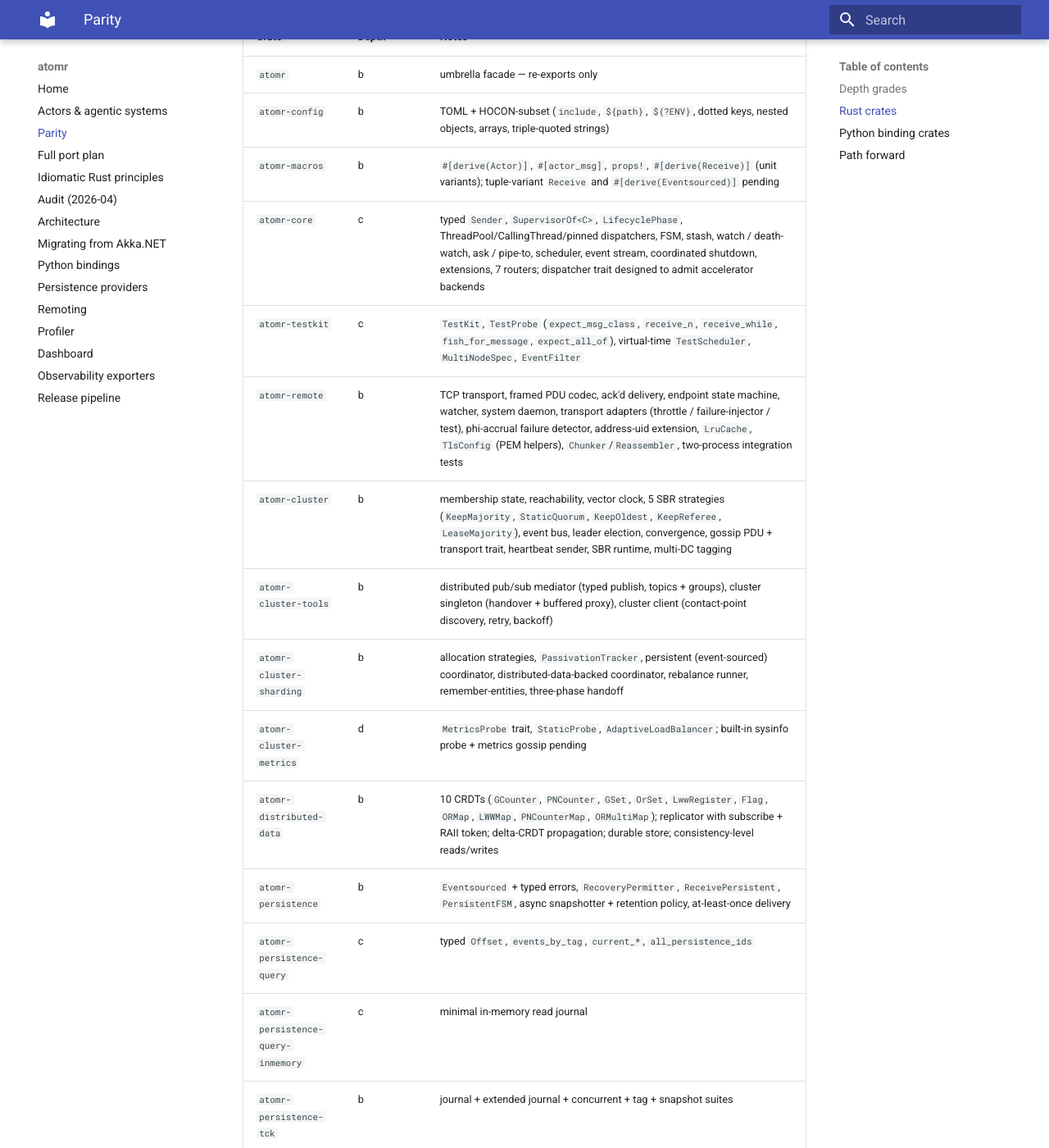
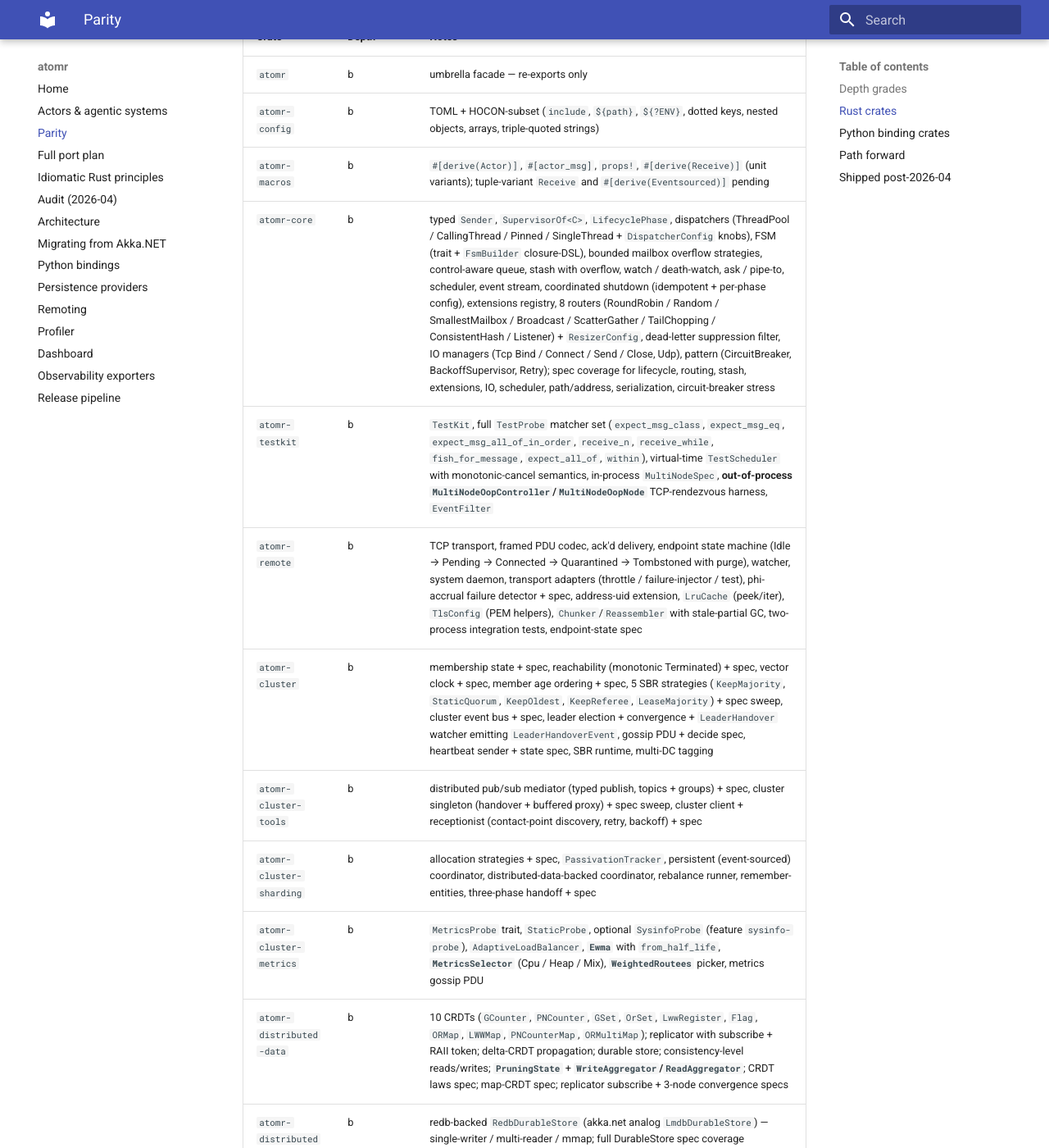
Before and after one commit to rustakka/rakka, an MkDocs documentation site: the page built from docs/parity.md, in a window 1280 px wide and 1400 px high, scrolled down 669 px. Shown: the whole window at 82% size. Built offline with MkDocs 1.6.1 and Material for MkDocs 9.7.7, drawn with Linux system fonts in a browser that asks for light colours; some of the changed text lies outside the part shown.

Commit message:
docs(parity): grade refresh — c/d crates promoted to b/a after spec wave
Reflect the post-2026-05 spec-parity wave (Phases A → FFF) in the
grade table:

- atomr-core: c → b (FsmBuilder, DispatcherConfig, mailbox overflow,
  ControlAware, Listener router, ResizerConfig, dead-letter filter,
  coordinated-shutdown config, IO Connect, full spec coverage).
- atomr-testkit: c → b (expect_msg_eq, ordered all_of, within,
  MultiNodeOop harness, scheduler cancel fix).
- atomr-cluster-metrics: d → b (Ewma, MetricsSelector,
  WeightedRoutees, sysinfo-probe feature, gossip PDU).
- atomr-persistence-tck: b → a (replay edge cases + extended snapshot
  suite; every backend invokes the full TCK in CI).
- atomr-persistence-query: c → b (events_by_tag backend-indexed +
  fallback; envelope spec).
- atomr-persistence-query-inmemory: c → b.
- New row: atomr-distributed-data-lmdb (RedbDurableStore).

The "Notes" column on every promoted crate now lists concrete
shipped capabilities rather than the prior abbreviated form. New
"Shipped post-2026-04" section enumerates the deltas.

Total grade distribution after refresh: zero `c`/`d`/`f` crates.

```diff
--- a/docs/parity.md
+++ b/docs/parity.md
@@ -28,30 +28,31 @@
 | `atomr` | b | umbrella facade — re-exports only |
 | `atomr-config` | b | TOML + HOCON-subset (`include`, `${path}`, `${?ENV}`, dotted keys, nested objects, arrays, triple-quoted strings) |
 | `atomr-macros` | b | `#[derive(Actor)]`, `#[actor_msg]`, `props!`, `#[derive(Receive)]` (unit variants); tuple-variant `Receive` and `#[derive(Eventsourced)]` pending |
-| `atomr-core` | c | typed `Sender`, `SupervisorOf<C>`, `LifecyclePhase`, ThreadPool/CallingThread/pinned dispatchers, FSM, stash, watch / death-watch, ask / pipe-to, scheduler, event stream, coordinated shutdown, extensions, 7 routers; dispatcher trait designed to admit accelerator backends |
-| `atomr-testkit` | c | `TestKit`, `TestProbe` (`expect_msg_class`, `receive_n`, `receive_while`, `fish_for_message`, `expect_all_of`), virtual-time `TestScheduler`, `MultiNodeSpec`, `EventFilter` |
-| `atomr-remote` | b | TCP transport, framed PDU codec, ack'd delivery, endpoint state machine, watcher, system daemon, transport adapters (throttle / failure-injector / test), phi-accrual failure detector, address-uid extension, `LruCache`, `TlsConfig` (PEM helpers), `Chunker`/`Reassembler`, two-process integration tests |
-| `atomr-cluster` | b | membership state, reachability, vector clock, 5 SBR strategies (`KeepMajority`, `StaticQuorum`, `KeepOldest`, `KeepReferee`, `LeaseMajority`), event bus, leader election, convergence, gossip PDU + transport trait, heartbeat sender, SBR runtime, multi-DC tagging |
-| `atomr-cluster-tools` | b | distributed pub/sub mediator (typed publish, topics + groups), cluster singleton (handover + buffered proxy), cluster client (contact-point discovery, retry, backoff) |
-| `atomr-cluster-sharding` | b | allocation strategies, `PassivationTracker`, persistent (event-sourced) coordinator, distributed-data-backed coordinator, rebalance runner, remember-entities, three-phase handoff |
-| `atomr-cluster-metrics` | d | `MetricsProbe` trait, `StaticProbe`, `AdaptiveLoadBalancer`; built-in sysinfo probe + metrics gossip pending |
-| `atomr-distributed-data` | b | 10 CRDTs (`GCounter`, `PNCounter`, `GSet`, `OrSet`, `LwwRegister`, `Flag`, `ORMap`, `LWWMap`, `PNCounterMap`, `ORMultiMap`); replicator with subscribe + RAII token; delta-CRDT propagation; durable store; consistency-level reads/writes |
-| `atomr-persistence` | b | `Eventsourced` + typed errors, `RecoveryPermitter`, `ReceivePersistent`, `PersistentFSM`, async snapshotter + retention policy, at-least-once delivery |
-| `atomr-persistence-query` | c | typed `Offset`, `events_by_tag`, `current_*`, `all_persistence_ids` |
-| `atomr-persistence-query-inmemory` | c | minimal in-memory read journal |
-| `atomr-persistence-tck` | b | journal + extended journal + concurrent + tag + snapshot suites |
+| `atomr-core` | b | typed `Sender`, `SupervisorOf<C>`, `LifecyclePhase`, dispatchers (ThreadPool / CallingThread / Pinned / SingleThread + `DispatcherConfig` knobs), FSM (trait + `FsmBuilder` closure-DSL), bounded mailbox overflow strategies, control-aware queue, stash with overflow, watch / death-watch, ask / pipe-to, scheduler, event stream, coordinated shutdown (idempotent + per-phase config), extensions registry, 8 routers (RoundRobin / Random / SmallestMailbox / Broadcast / ScatterGather / TailChopping / ConsistentHash / Listener) + `ResizerConfig`, dead-letter suppression filter, IO managers (Tcp Bind / Connect / Send / Close, Udp), pattern (CircuitBreaker, BackoffSupervisor, Retry); spec coverage for lifecycle, routing, stash, extensions, IO, scheduler, path/address, serialization, circuit-breaker stress |
+| `atomr-testkit` | b | `TestKit`, full `TestProbe` matcher set (`expect_msg_class`, `expect_msg_eq`, `expect_msg_all_of_in_order`, `receive_n`, `receive_while`, `fish_for_message`, `expect_all_of`, `within`), virtual-time `TestScheduler` with monotonic-cancel semantics, in-process `MultiNodeSpec`, **out-of-process `MultiNodeOopController`/`MultiNodeOopNode`** TCP-rendezvous harness, `EventFilter` |
+| `atomr-remote` | b | TCP transport, framed PDU codec, ack'd delivery, endpoint state machine (Idle → Pending → Connected → Quarantined → Tombstoned with purge), watcher, system daemon, transport adapters (throttle / failure-injector / test), phi-accrual failure detector + spec, address-uid extension, `LruCache` (peek/iter), `TlsConfig` (PEM helpers), `Chunker`/`Reassembler` with stale-partial GC, two-process integration tests, endpoint-state spec |
+| `atomr-cluster` | b | membership state + spec, reachability (monotonic Terminated) + spec, vector clock + spec, member age ordering + spec, 5 SBR strategies (`KeepMajority`, `StaticQuorum`, `KeepOldest`, `KeepReferee`, `LeaseMajority`) + spec sweep, cluster event bus + spec, leader election + convergence + `LeaderHandover` watcher emitting `LeaderHandoverEvent`, gossip PDU + decide spec, heartbeat sender + state spec, SBR runtime, multi-DC tagging |
+| `atomr-cluster-tools` | b | distributed pub/sub mediator (typed publish, topics + groups) + spec, cluster singleton (handover + buffered proxy) + spec sweep, cluster client + receptionist (contact-point discovery, retry, backoff) + spec |
+| `atomr-cluster-sharding` | b | allocation strategies + spec, `PassivationTracker`, persistent (event-sourced) coordinator, distributed-data-backed coordinator, rebalance runner, remember-entities, three-phase handoff + spec |
+| `atomr-cluster-metrics` | b | `MetricsProbe` trait, `StaticProbe`, optional `SysinfoProbe` (feature `sysinfo-probe`), `AdaptiveLoadBalancer`, **`Ewma`** with `from_half_life`, **`MetricsSelector`** (Cpu / Heap / Mix), **`WeightedRoutees`** picker, metrics gossip PDU |
+| `atomr-distributed-data` | b | 10 CRDTs (`GCounter`, `PNCounter`, `GSet`, `OrSet`, `LwwRegister`, `Flag`, `ORMap`, `LWWMap`, `PNCounterMap`, `ORMultiMap`); replicator with subscribe + RAII token; delta-CRDT propagation; durable store; consistency-level reads/writes; **`PruningState`** + **`WriteAggregator`/`ReadAggregator`**; CRDT laws spec; map-CRDT spec; replicator subscribe + 3-node convergence specs |
+| `atomr-distributed-data-lmdb` | b | redb-backed `RedbDurableStore` (akka.net analog `LmdbDurableStore`) — single-writer / multi-reader / mmap; full DurableStore spec coverage |
+| `atomr-persistence` | b | `Eventsourced` + typed errors + integration spec, `RecoveryPermitter`, `ReceivePersistent`, `PersistentFSM` + spec, async snapshotter + retention policy, at-least-once delivery + spec; `Journal::events_by_tag` and `all_persistence_ids` |
+| `atomr-persistence-query` | b | typed `Offset` + envelope spec, `events_by_tag`, `current_*`, `all_persistence_ids` driven by backend's indexed query when available, fallback per-pid scan otherwise |
+| `atomr-persistence-query-inmemory` | b | minimal in-memory read journal |
+| `atomr-persistence-tck` | a | journal + extended journal + concurrent + tag + **`journal_replay_edge_cases`** + snapshot + **`snapshot_extended_suite`** suites; every storage adapter invokes the full TCK |
 | `atomr-persistence-sql` | b | sqlx-based; SQLite default; Postgres / MySQL / MSSQL features; journal + snapshot + read-journal w/ tag queries |
 | `atomr-persistence-redis` | b | sorted-set journal, hash snapshot store, transactional batches |
 | `atomr-persistence-mongodb` | b | indexed collections, atomic multi-document inserts, BSON payloads |
 | `atomr-persistence-cassandra` | b | partitioned journal tables, prepared-statement replay |
 | `atomr-persistence-aws` | b | DynamoDB single-table design, conditional writes |
 | `atomr-persistence-azure` | b | Azure Table Storage with SharedKeyLite client |
-| `atomr-streams` | b | linear DSL, 7 junctions, framing, IO, kill switch, source queue, recovery, time-windowed, routing, substreams, hubs, async-boundary, supervision deciders, lifecycle, stream refs |
-| `atomr-coordination` | b | lease trait + in-memory lease |
-| `atomr-discovery` | b | service-discovery trait + static discovery |
+| `atomr-streams` | b | linear DSL (incl. `intersperse`, `keep_alive`, `initial_delay`, `recover_with_retries`, `select_error`, `conflate`, `expand`), 9 junctions (now incl. `merge_sorted`, `merge_prioritized`), framing, IO, kill switch, source queue, recovery, time-windowed, routing, substreams (`group_by`, `split_when`, `split_after`, `prefix_and_tail`), hubs (BroadcastHub / MergeHub), async-boundary, supervision deciders, lifecycle, stream refs; spec sweep across flow / graph / hub / queue+restart / substream / rate |
+| `atomr-coordination` | b | lease trait + in-memory lease + spec sweep |
+| `atomr-discovery` | b | service-discovery trait + static discovery + `AggregateDiscovery` provider chain |
 | `atomr-di` | b | TypeId-keyed service container |
 | `atomr-hosting` | b | builder API + DI / config wiring |
-| `atomr-telemetry` | b | probes for actors / dead-letters / cluster / sharding / persistence / remote / streams / ddata |
+| `atomr-telemetry` | b | probes for actors / dead-letters / cluster / sharding / persistence / remote / streams / ddata; topic-filtered subscribe (`subscribe_topic`) + `ALL_TOPICS` catalog + probe spec |
 | `atomr-dashboard` | b | axum REST + WebSocket + embedded React UI + Prometheus + OTLP exporters |
 | `atomr-profiler` | b | 4 scenarios (`tell` / `ask` / `fanout` / `cpu`); JSON schema shared with Python |
 
@@ -79,3 +80,61 @@
 today's grades toward all-`a`/`b`. `cargo xtask parity` will surface
 the grades automatically once Phase 0 of that plan lands; until then,
 this table is the source of truth.
+
+## Shipped post-2026-04
+
+The 2026-05 spec-parity wave (Phases A → FFF) moved every previously-
+graded `c` and `d` crate to `b` and bumped `atomr-persistence-tck` to
+`a`. Highlights by crate:
+
+- `atomr-core` (`c → b`) — `FsmBuilder` closure-DSL, `DispatcherConfig`
+  with throughput/throughput-deadline knobs, `SingleThreadDispatcher`,
+  bounded mailbox overflow strategies (`DropHead`/`DropTail`/`DropNew`/
+  `Fail`), `ControlAwareQueue`, `ListenerRouter`, `ResizerConfig`,
+  dead-letter `DeadLetterReason` + filter, coordinated-shutdown phase
+  config + idempotent `run_from`, `TcpManager::Connect` outbound
+  command, spec coverage for lifecycle, routing, stash, extensions,
+  IO managers, scheduler, path/address, serialization, circuit-breaker
+  stress.
+- `atomr-testkit` (`c → b`) — `expect_msg_eq`, `expect_msg_all_of_in_order`,
+  `within(timeout, fn)` matchers; `MultiNodeOopController` /
+  `MultiNodeOopNode` TCP-rendezvous out-of-process harness; cancel-
+  monotonicity fix on `TestScheduler`.
+- `atomr-cluster-metrics` (`d → b`) — `Ewma::from_half_life`,
+  `MetricsSelector::{Cpu,Heap,Mix}`, `WeightedRoutees` deterministic
+  picker, `MetricsPdu` gossip transport, `apply_metrics_pdu`, and
+  the optional `sysinfo-probe` feature.
+- `atomr-cluster` (`b`, deepened) — `LeaderHandover` watcher,
+  `MemberWeaklyUp` event, `ClusterEvent::from_status_transition`
+  translator, `Member::age_ordering`, monotonic
+  `Reachability::Terminated`.
+- `atomr-distributed-data` (`b`, deepened) — `PruningState`,
+  `WriteAggregator` / `ReadAggregator`, `OrSet::iter`, three-node
+  convergence + CRDT laws + map-CRDT + replicator subscribe specs.
+- **New crate** `atomr-distributed-data-lmdb` — `RedbDurableStore`,
+  the akka.net `LmdbDurableStore` analog, durable across reopen.
+- `atomr-persistence` (`b`, deepened) — `Journal::events_by_tag` +
+  `all_persistence_ids` defaults; in-memory backend overrides;
+  Eventsourced integration, ALOD, PersistentFSM specs.
+- `atomr-persistence-tck` (`b → a`) — `journal_replay_edge_cases`,
+  `snapshot_extended_suite`. Every storage backend (sql / redis /
+  mongodb / cassandra / aws / azure) now invokes the full TCK; CI
+  matrix gains real-service Postgres + MySQL + redb jobs.
+- `atomr-persistence-query` (`c → b`) — backend-indexed `events_by_tag`
+  with per-pid scan fallback; `all_persistence_ids` round-trip; envelope
+  + offset spec.
+- `atomr-streams` (`b`, deepened) — `split_after`, `prefix_and_tail`,
+  `keep_alive`, `initial_delay`, `recover_with_retries`, `select_error`,
+  `conflate`, `expand`, `merge_sorted`, `merge_prioritized`; spec
+  sweeps for flow / graph / hub / queue+restart / substream / rate.
+- `atomr-config` (`b`, deepened) — HOCON `+=` array append, typed
+  `Config::extract<T>` deserialize bridge.
+- `atomr-discovery` (`b`, deepened) — `AggregateDiscovery` provider
+  chain.
+- `atomr-coordination` / `atomr-di` / `atomr-hosting` — full spec
+  coverage of lease + service-container + builder API.
+- `atomr-telemetry` (`b`, deepened) — `TelemetryBus::subscribe_topic`,
+  `TelemetryEvent::ALL_TOPICS`, full probe spec.
+
+The detailed phase-by-phase ledger is in
+[`PORTING_TODO.md`](../PORTING_TODO.md).
```
